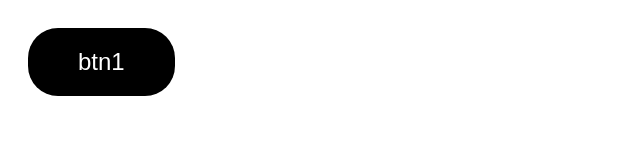
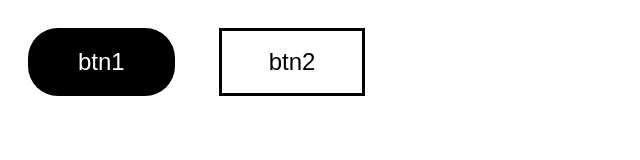
Before and after one commit to OldManPEEM/CSS-Button-Style, a plain HTML site: page index.html in a window 1280 px wide. Shown: the whole page, without its empty margins (0-640 px from the left). Drawn offline with Linux system fonts and the light colour scheme.

Commit message:
Update btn2
Update btn2

```diff
--- a/index.html
+++ b/index.html
@@ -49,11 +49,33 @@
               z-index: -1;
               transition: all 0.25s ease;
           }
+
+          /*css btn2*/
+
+          .btn2:hover::after {
+              transform: translate(-5px, -5px);
+          }
+          .btn2:hover::before {
+              transform: translate(5px, 5px);
+          }
+          .btn2::after, .btn2::before {
+              content: "";
+              border: 3px solid #000;
+              position: absolute;
+              border-radius: inherit;
+              width: calc(100% - 6px);
+              height: calc(100% - 6px);
+              left: 0;
+              bottom: 0;
+              z-index: -1;
+              transition: all 0.25s ease;
+          }
     </style>
 </head>
 <body>
 
 
     <button class="btn1">btn1</button>
+    <button class="btn2">btn2</button>
 </body>
 </html>
```
